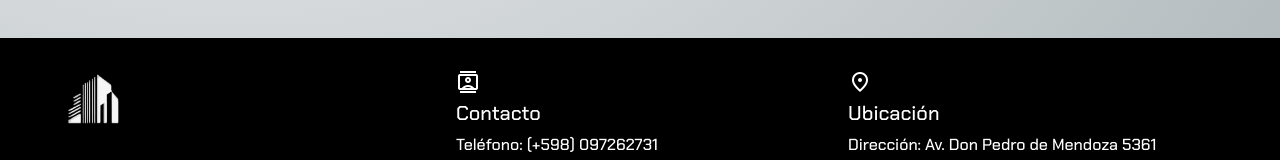
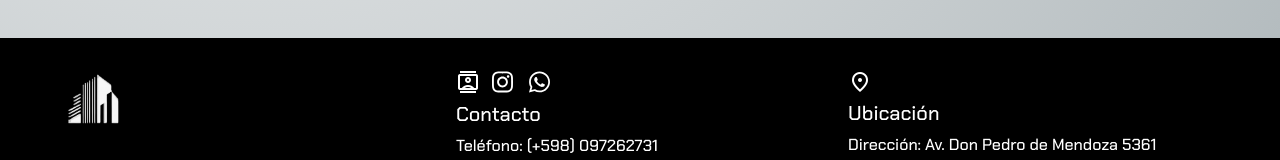
Before and after one commit to AlexTGarcia020/Inmobiliaria-Alex, a React (Vite) app: page / in a window 1280 px wide. Shown: the part 1261-1421 px from the top of the page. Built offline with nearby package versions, Linux system fonts and the light colour scheme.

Commit message:
asdsds v232

```diff
--- a/src/assets/Footer.css
+++ b/src/assets/Footer.css
@@ -20,6 +20,14 @@
 .footer-logo {
   width: 60px;
   height: 60px;
+}
+.icons-footer {
+  position: relative;
+  top: -3px
+}
+.icons-footer-2 {
+  position: relative;
+  top: -3px
 }
 
 @media (max-width: 767px) {
--- a/src/components/Animated-Text.jsx
+++ b/src/components/Animated-Text.jsx
@@ -1,7 +1,7 @@
 import React, { useState, useEffect } from "react";
 
 const AnimatedText = () => {
-  const texts = ["Ventas", "Alquileres", "Administración", "Accesoramiento"];
+  const texts = ["Ventas", "Alquileres", "Administraciónes", "Asesoramiento"];
   const [index, setIndex] = useState(0);
 
   useEffect(() => {
--- a/src/components/Footer.jsx
+++ b/src/components/Footer.jsx
@@ -1,6 +1,6 @@
 import React from "react";
 import { FontAwesomeIcon } from '@fortawesome/react-fontawesome';
-import { faGithub, faLinkedin, faInstagram } from '@fortawesome/free-brands-svg-icons';
+import { faGithub, faLinkedin, faInstagram, faWhatsapp} from '@fortawesome/free-brands-svg-icons';
 import "../assets/Footer.css"
 import { Link } from "react-router-dom";
 
@@ -9,16 +9,24 @@ function Footer () {
         <footer className="footer bg-white text-white">
       <div className="">
         <div className="row">
+
           <div className="col-lg-4">
             <img src="/img/Footer-Logo.png" alt="Logo" className="footer-logo" />
           </div>
+
           <div className="col-lg-4 contact-footer">
-          <span className="material-symbols-outlined">
-            contacts
+            <span className="material-symbols-outlined mb-1">
+              contacts
+            <Link to="https://www.instagram.com/inmobiliariaacostaydemartini/" style={{ color: "white", textDecoration: "none" }}>
+              <FontAwesomeIcon className="px-2 fs-4 ms-1 icons-footer-2" icon={faInstagram} />
+            </Link>
+            <Link to="https://api.whatsapp.com/send?phone=97262731" style={{ color: "white", textDecoration: "none" }}>
+              <FontAwesomeIcon className="px-2 fs-4 icons-footer" icon={faWhatsapp} />
+            </Link>
             </span>
-            <h5 className="">Contacto</h5>
-            <p className="">Teléfono: (+598) 097262731</p>
-            <p className="">Email: acostademartinipropiedades@gmail.com</p>
+            <h5>Contacto</h5>
+            <p>Teléfono: (+598) 097262731</p>
+            <p>Email: acostademartinipropiedades@gmail.com</p>
             {/* <p className="mb-0 mt-0 p-0">Instagram: @inmobiliariaacostaydemartini</p> */}
           </div>
           <div className="col-lg-4 contact-footer">
```
